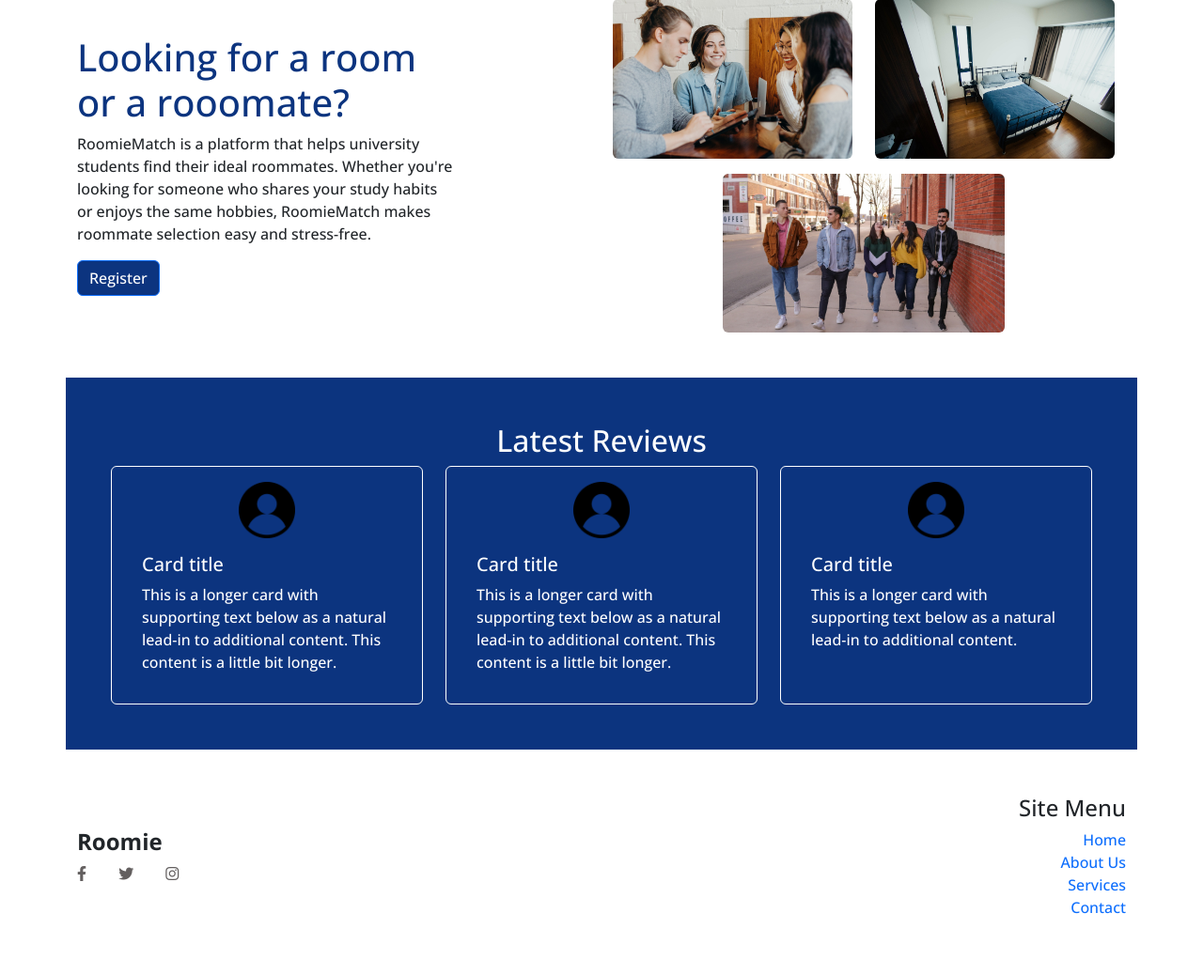
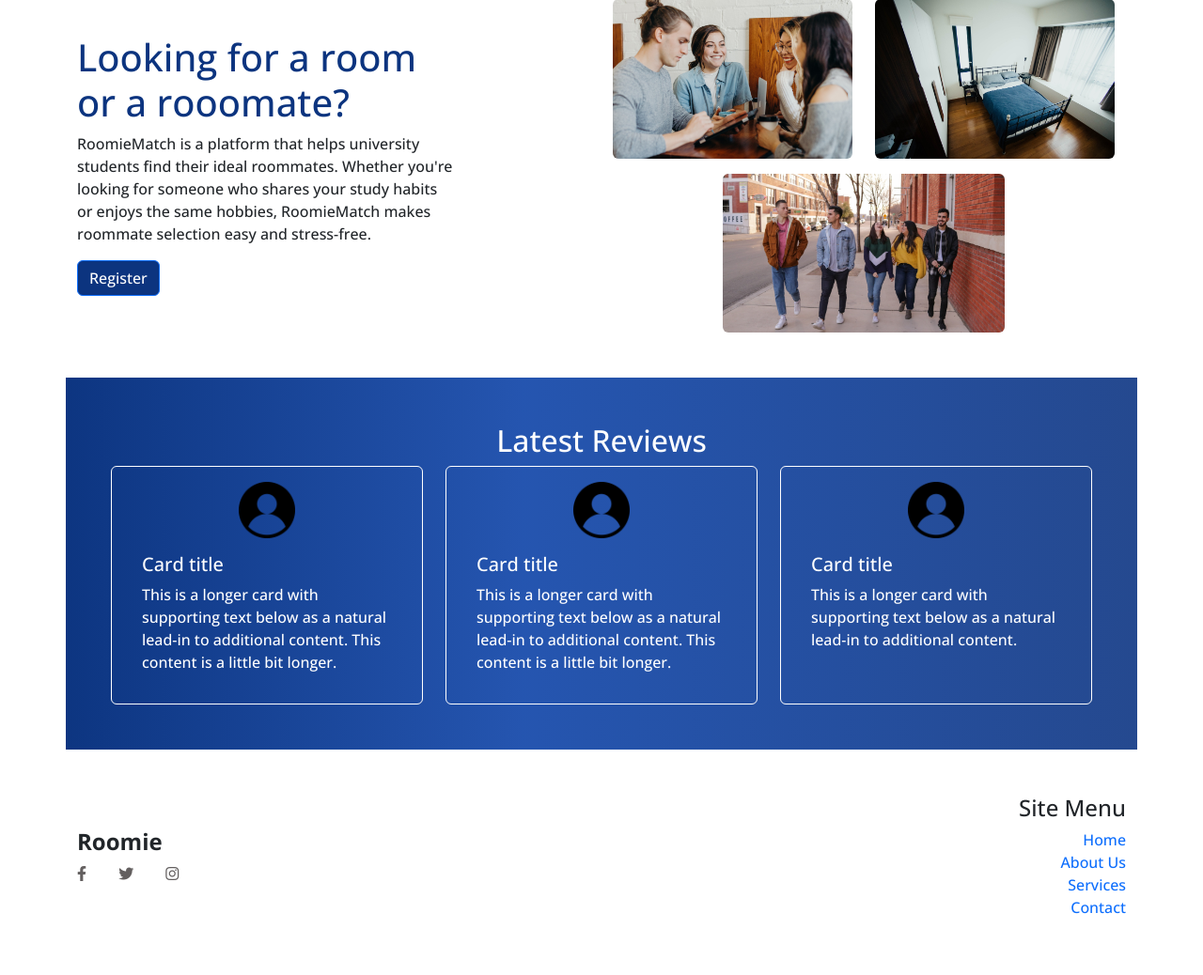
Before and after one commit to doingSigns/roomie, a Django app: page /web/ in a window 1280 px wide. Shown: the part 107-1145 px from the top of the page at 94% size. Run offline with Django 4.2, Linux system fonts and the light colour scheme; some libraries are stand-ins or nearby versions.

Commit message:
Changes to the homepage

```diff
--- a/web/static/css/style.css
+++ b/web/static/css/style.css
@@ -6,6 +6,10 @@ body{
 }
 .rm-text-primary{
     color: #0c347f;
+}
+.rm-primary-gradient{
+    background: linear-gradient(89.92deg, #0C347F -1.88%, rgba(29, 79, 173, 0.963568) 42.78%, rgba(15, 53, 127, 0.91) 108.46%);
+
 }
 .btn-primary{
     background-color: #0c347f;
--- a/web/templates/web/home.html
+++ b/web/templates/web/home.html
@@ -37,7 +37,7 @@
   </div>
 
 </div>
-<div class="container mt-5 p-5 rm-primary">
+<div class="container mt-5 p-5 rm-primary-gradient">
   <h2 class="text-center text-white">Latest Reviews</h2>
   <div class="row row-cols-1 row-cols-md-3 g-4">
 
--- a/web/templates/web/login.html
+++ b/web/templates/web/login.html
@@ -5,7 +5,7 @@
 <div class="container d-flex flex-column justify-content-center mt-5">
   <div class="row">
     <div class="col-md-6">
-      <div class="login-text-box d-flex align-items-center rm-primary">
+      <div class="login-text-box d-flex align-items-center rm-primary-gradient">
         <div class="text flex-fill">
           <h4>Looking for a <br /> room or a <br />roommate</h4>
         </div>
--- a/web/templates/web/signup.html
+++ b/web/templates/web/signup.html
@@ -5,7 +5,7 @@
 <div class="container d-flex flex-column justify-content-center mt-5">
   <div class="row">
     <div class="col-md-6">
-      <div class="login-text-box d-flex align-items-center rm-primary">
+      <div class="login-text-box d-flex align-items-center rm-primary-gradient">
         <div class="text flex-fill">
           <h4>Looking for a <br /> room or a <br />roommate</h4>
         </div>
```
